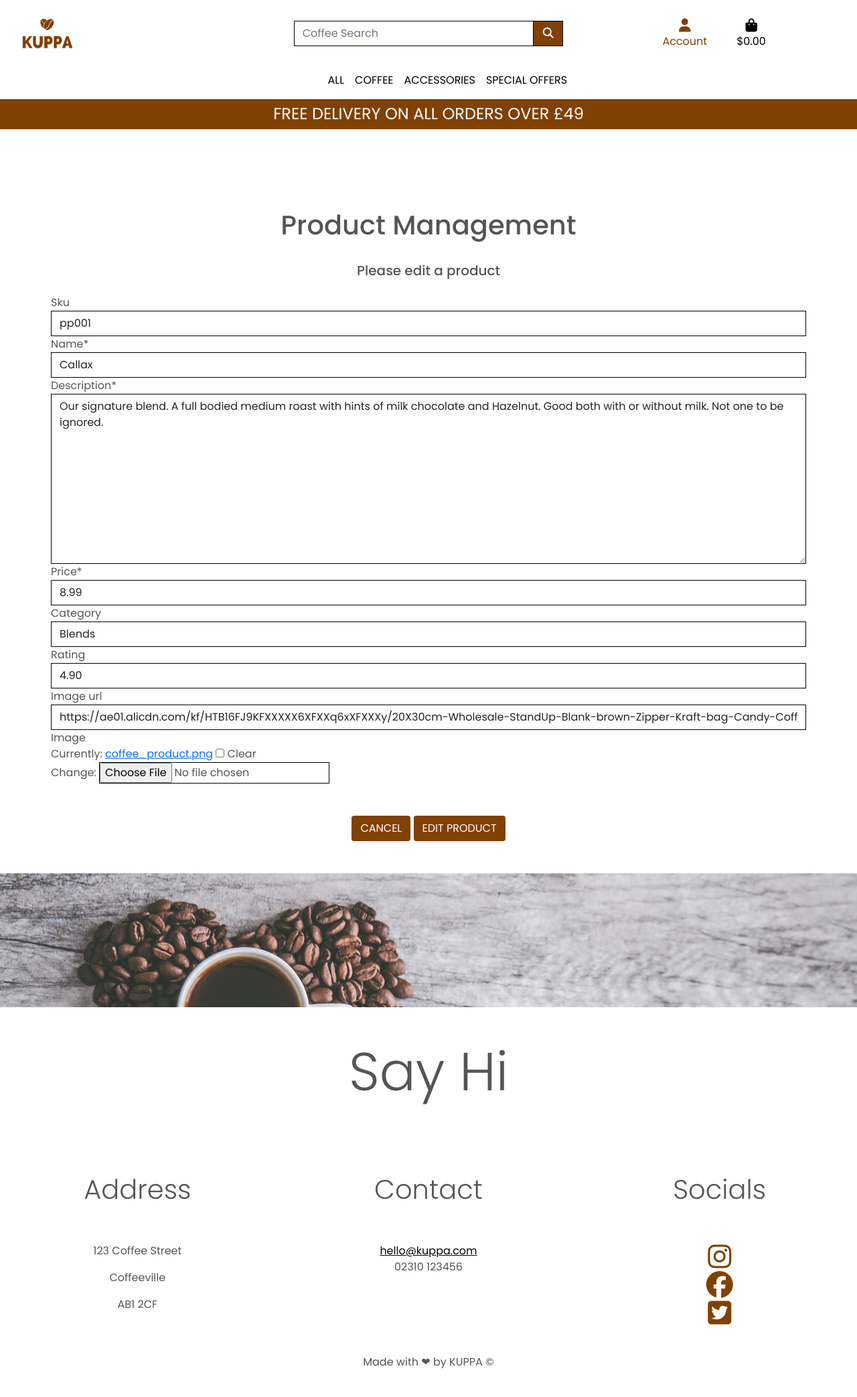
After one commit to Code-Institute-Submissions/joshcallawaydev-kuppa_AugResub, a Django app: page /all_products/edit/1 in a window 1280 px wide. The commit adds this page. Shown: the whole page at 67% size. Run offline with Django 3.2, Linux system fonts and the light colour scheme; data comes from the database, SQL or seed files in the repository; some libraries are stand-ins or nearby versions.

Commit message:
Added the edit and delete product functions

```diff
--- a/products/templates/all_products/add_product.html
+++ b/products/templates/all_products/add_product.html
@@ -37,6 +37,7 @@
                         <th scope="col"></th>
                         <th scope="col">Name</th>
                         <th scope="col">Category</th>
+                        <th scope="col"></th>
                     </tr>
                 </thead>
                 {% for item in all_products %}
@@ -55,6 +56,8 @@
                         </th>
                         <td class="align-items-center">{{ item.name }}</td>
                         <td>{{ item.category.friendly_name }}</td>
+                        <td><a class="btn btn-kuppa text-decoration-none text-uppercase" href="{% url 'edit_product' item.id %}">Edit</a></td>
+                        <td><a class="btn btn-kuppa text-decoration-none text-uppercase" href="{% url 'delete_product' item.id %}">Delete</a></td>
                     </tr>
                 </tbody>
                 {% endfor %}
--- /dev/null
+++ b/products/templates/all_products/edit_product.html
@@ -0,0 +1,34 @@
+{% extends "base.html" %}
+{% load static %}
+{% block page_header %}
+<div class="container head-container">
+    <div class="row">
+        <div class="col"></div>
+    </div>
+</div>
+{% endblock %}
+
+{% block content %}
+<div class="container title-container products_container">
+    <div class="row text-center">
+        <div class="col">
+            <h1 class="mt-4">Product Management</h1>
+
+        </div>
+    </div>
+    <div class="row">
+        <div class="col">
+            <h5 class="my-4 text-center">Please edit a product</h5>
+            <form method="POST" action="{% url 'edit_product' product.id %}" class="text-left form my-2"
+                enctype="multipart/form-data">
+                {% csrf_token %}
+                {{ form|crispy }}
+                <div class="text-center my-5">
+                    <a class="btn btn-kuppa text-decoration-none text-uppercase" href="{% url 'products' %}">Cancel</a>
+                    <button class="btn btn-kuppa text-decoration-none text-uppercase" type="submit">Edit Product</button>
+                </div>
+            </form>
+        </div>
+    </div>
+</div>
+{% endblock %}
--- a/products/urls.py
+++ b/products/urls.py
@@ -6,5 +6,7 @@ from . import views
 urlpatterns = [
     path('', views.all_products, name='products'),
     path('<int:product_id>', views.product_details, name='product_details'),
-    path('add/', views.add_product, name='add_product')
+    path('add/', views.add_product, name='add_product'),
+    path('edit/<int:product_id>', views.edit_product, name='edit_product'),
+    path('delete/<int:product_id>', views.delete_product, name='delete_product')
 ]
--- a/products/views.py
+++ b/products/views.py
@@ -109,3 +109,43 @@ def add_product(request):
     }
 
     return render(request, 'all_products/add_product.html', context)
+
+
+def delete_product(request, product_id):
+    """ delete a product """
+    # get the product
+    product = get_object_or_404(Product, pk=product_id)
+    # delete the product
+    product.delete()
+    messages.success(request, 'Product Deleted')
+
+    return redirect(reverse('add_product'))
+
+
+def edit_product(request, product_id):
+    """ edit a product """
+    product = get_object_or_404(Product, pk=product_id)
+    media_url = settings.MEDIA_URL
+
+    if request.method == 'POST':
+        # populate form
+        form = ProductForm(request.POST, request.FILES, instance=product)
+        if form.is_valid():
+            # if form valid, save
+            form.save()
+            messages.success(request, 'Product updated!')
+            # redirect to the product
+            return redirect(reverse('product_details', args=[product.id]))
+        else:
+            messages.error(request, 'Failed to update product. Please try again.')
+    else:
+        form = ProductForm(instance=product)
+
+    # generate context for html
+    context = {
+        'product': product,
+        'media_url': media_url,
+        'form': form,
+    }
+
+    return render(request, 'all_products/edit_product.html', context)
```
Also changed, not shown: media/coffee_product_4Ae4PsT.png (added), media/coffee_product_8H2RsWI.png (added).
